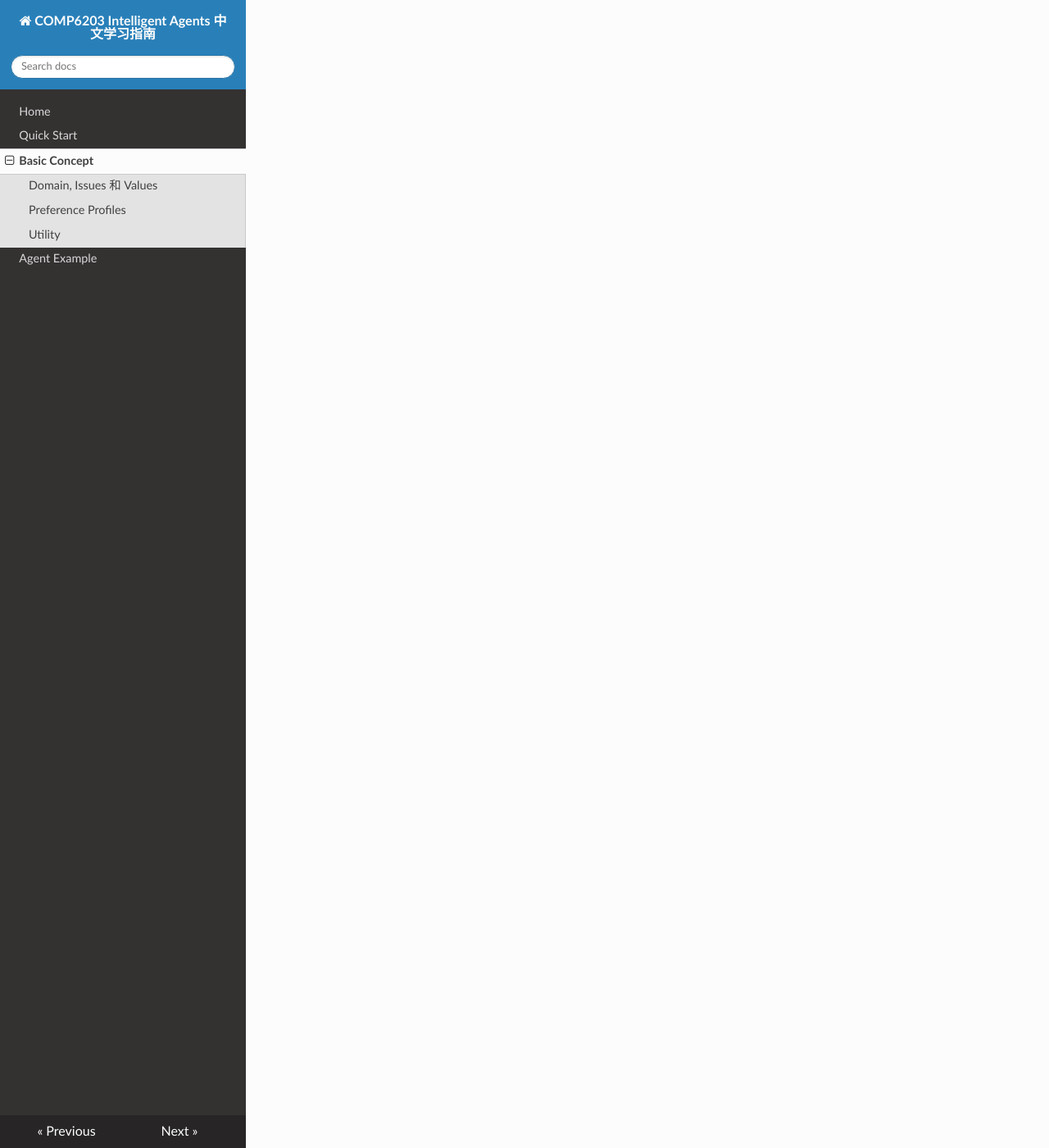
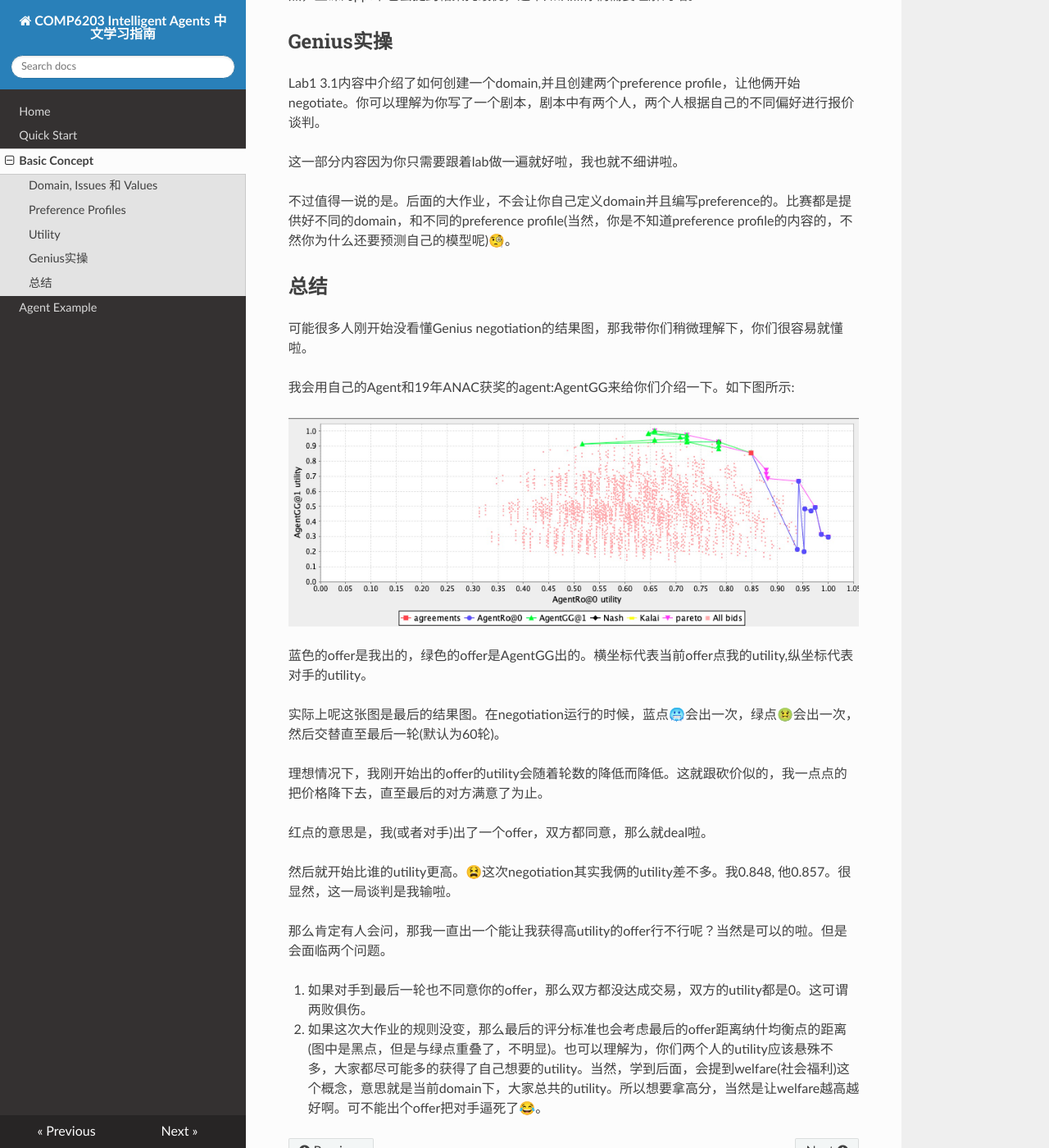
Before and after one commit to RobinLuoNanjing/UoSouthampton-Intelligent-Agent-Docs, an MkDocs documentation site: the page built from docs/basic.md, in a window 1280 px wide and 1400 px high, scrolled down 3828 px. Shown: the whole window at 82% size. Built offline with MkDocs 1.6.1, drawn with Linux system fonts in a browser that asks for light colours; nearby versions of some CDN libraries; some of the changed text lies outside the part shown; grey boxes are pictures that could not be loaded.

Commit message:
[update] basic

```diff
--- a/docs/basic.md
+++ b/docs/basic.md
@@ -62,3 +62,34 @@ $U=0.3*(0/100)+0.4*(0/10)+0.3*(0/1)=0$。可以说这个offer对A来说，是他
 ![evalB](img/basic/evalB.jpg)
 
 😎读到这，你是不是能稍微明白点agent的意思了？稍稍提前透露下，之后的Agent大作业实际上可以理解为两边互相出offer。一方面你需要计算自己的preference(因为你不知道自己的preference是多少，所以你需要算法算出来)，这样你报offer才能往自己偏好的方向出，另一方面你也不知道对手的preference，你也得通过对手每轮报价的offer去计算出对手的报价模型。最理想的情况就是你出的offer是自己喜欢的，对手不喜欢的。最差的情况就是你没猜中自己和对手的模型，报价一个自己最讨厌，但对手喜欢的。那么对手就会同意报价，此时你的utility会明显低于对手，那么你在一定程度上就输了🙀。
+
+噢，对了。在Lab1 1.2 的最后抛出了一个definition: Pareto optimality。🤗我觉得知乎上的这个回答写的不错，你们可以去理解下： ![如何通俗地解释「帕累托最优」（Pareto optimum）？](如何通俗地解释「帕累托最优」（Pareto optimum）？)。当然，上课的ppt中也会提到帕累托最优，这个知识点你们需要理解的哈。
+
+## Genius实操
+Lab1 3.1内容中介绍了如何创建一个domain,并且创建两个preference profile，让他俩开始negotiate。你可以理解为你写了一个剧本，剧本中有两个人，两个人根据自己的不同偏好进行报价谈判。
+
+这一部分内容因为你只需要跟着lab做一遍就好啦，我也就不细讲啦。
+
+不过值得一说的是。后面的大作业，不会让你自己定义domain并且编写preference的。比赛都是提供好不同的domain，和不同的preference profile(当然，你是不知道preference profile的内容的，不然你为什么还要预测自己的模型呢)🧐。
+
+## 总结
+可能很多人刚开始没看懂Genius negotiation的结果图，那我带你们稍微理解下，你们很容易就懂啦。
+
+我会用自己的Agent和19年ANAC获奖的agent:AgentGG来给你们介绍一下。如下图所示:
+
+![domainIssueValue](img/basic/agentgg.jpg)
+
+蓝色的offer是我出的，绿色的offer是AgentGG出的。横坐标代表当前offer点我的utility,纵坐标代表对手的utility。
+
+实际上呢这张图是最后的结果图。在negotiation运行的时候，蓝点🥶会出一次，绿点🤢会出一次，然后交替直至最后一轮(默认为60轮)。
+
+理想情况下，我刚开始出的offer的utility会随着轮数的降低而降低。这就跟砍价似的，我一点点的把价格降下去，直至最后的对方满意了为止。
+
+红点的意思是，我(或者对手)出了一个offer，双方都同意，那么就deal啦。
+
+然后就开始比谁的utility更高。😫这次negotiation其实我俩的utility差不多。我0.848, 他0.857。很显然，这一局谈判是我输啦。
+
+那么肯定有人会问，那我一直出一个能让我获得高utility的offer行不行呢？当然是可以的啦。但是会面临两个问题。
+
+1. 如果对手到最后一轮也不同意你的offer，那么双方都没达成交易，双方的utility都是0。这可谓两败俱伤。
+2. 如果这次大作业的规则没变，那么最后的评分标准也会考虑最后的offer距离纳什均衡点的距离(图中是黑点，但是与绿点重叠了，不明显)。也可以理解为，你们两个人的utility应该悬殊不多，大家都尽可能多的获得了自己想要的utility。当然，学到后面，会提到welfare(社会福利)这个概念，意思就是当前domain下，大家总共的utility。所以想要拿高分，当然是让welfare越高越好啊。可不能出个offer把对手逼死了😂。
```
Also changed, not shown: docs/img/basic/agentgg.jpg (added).
